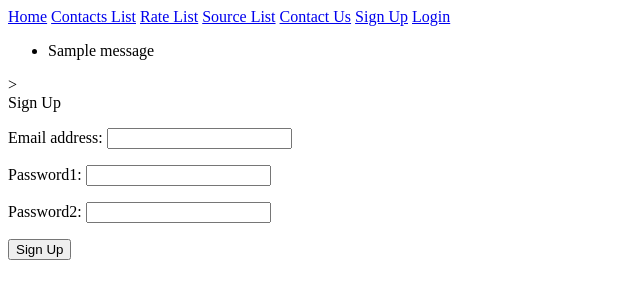
After one commit to nkharlamova/Currency, a Django app: page /accounts/signup/ in a window 1280 px wide. The commit adds this page. Shown: the top 300 px of the page, without its empty margins (0-640 px from the left). Run offline with Django 4.2, Linux system fonts and the light colour scheme; tables that the repository leaves empty hold one stand-in row (values such as "Sample post"); one stand-in notice (Sample message) is shown.

Commit message:
have added classwork 'SignUp'

```diff
--- /dev/null
+++ b/app/accounts/forms.py
@@ -0,0 +1,46 @@
+from accounts.models import User
+
+from django import forms
+from django.conf import settings
+from django.core.mail import send_mail
+from django.urls import reverse
+
+
+class SignUpForm(forms.ModelForm):
+    password1 = forms.CharField(required=True, widget=forms.PasswordInput)
+    password2 = forms.CharField(required=True, widget=forms.PasswordInput)
+
+    class Meta:
+        model = User
+        fields = ('email', 'password1', 'password2',)
+
+    def clean(self):
+        cleaned_data = super().clean()
+        if cleaned_data['password1'] != cleaned_data['password2']:
+            raise forms.ValidationError('Passwords should match!')
+        return cleaned_data
+
+    def save(self, commit=True):
+        cleaned_data = self.cleaned_data
+        user = super().save(commit=False)
+        user.set_password(cleaned_data['password1'])
+        user.is_active = False
+        if commit:
+            user.save()
+        self._send_activation_email(user)
+        return user
+
+    def _send_activation_email(self, user):
+        subject = 'Sign Up'
+        message_body = f'''
+                Activation Link:
+                {settings.HTTP_SCHEMA}://{settings.DOMAIN}{reverse('accounts:activate-user', args=[user.username])}
+                '''
+        email_from = settings.EMAIL_HOST_USER
+        send_mail(
+            subject,
+            message_body,
+            email_from,
+            [user.email],
+            fail_silently=False
+        )
--- a/app/accounts/models.py
+++ b/app/accounts/models.py
@@ -1,5 +1,17 @@
+import uuid
+
 from django.contrib.auth.models import AbstractUser
+from django.db import models
 
 
 class User(AbstractUser):
-    pass
+    USERNAME_FIELD = 'email'
+    REQUIRED_FIELDS = []
+
+    email = models.EmailField('email address', unique=True)
+
+    def save(self, *args, **kwargs):
+        if not self.username:
+            self.username = str(uuid.uuid4())
+
+        super().save(*args, **kwargs)
--- /dev/null
+++ b/app/accounts/templates/signup.html
@@ -0,0 +1,12 @@
+{% extends 'base.html' %}
+
+{% block content %}
+
+<div>Sign Up</div>
+<form method="post">
+    {% csrf_token %}
+    {{ form.as_p }}
+    <button type="submit">Sign Up</button>
+</form>
+
+{% endblock content %}
--- a/app/accounts/urls.py
+++ b/app/accounts/urls.py
@@ -1,10 +1,11 @@
 from accounts import views
 
 from django.urls import path
-
 
 app_name = 'accounts'
 
 urlpatterns = [
     path('my-profile/', views.MyProfile.as_view(), name='my-profile'),
+    path('signup/', views.SignUp.as_view(), name='signup'),
+    path('activate/<uuid:username>/', views.ActivateUser.as_view(), name='activate-user'),
 ]
--- a/app/accounts/views.py
+++ b/app/accounts/views.py
@@ -1,8 +1,11 @@
+from accounts.forms import SignUpForm
 from accounts.models import User
 
+from django.contrib import messages
 from django.contrib.auth.mixins import LoginRequiredMixin
+from django.shortcuts import get_object_or_404
 from django.urls import reverse_lazy
-from django.views.generic import UpdateView
+from django.views.generic import CreateView, RedirectView, UpdateView
 
 
 class MyProfile(LoginRequiredMixin, UpdateView):
@@ -16,3 +19,25 @@ class MyProfile(LoginRequiredMixin, UpdateView):
 
     def get_object(self, queryset=None):
         return self.request.user
+
+
+class SignUp(CreateView):
+    queryset = User.objects.all()
+    template_name = 'signup.html'
+    success_url = reverse_lazy('index')
+    form_class = SignUpForm
+
+
+class ActivateUser(RedirectView):
+    url = reverse_lazy('login')
+
+    def get_redirect_url(self, username):
+        user = get_object_or_404(User, username=username)
+
+        if user.is_active:
+            messages.error(self.request, 'Account is already activated!')
+        else:
+            user.is_active = True
+            user.save(update_fields=['is_active'])
+            messages.success(self.request, 'Account is activated!')
+        return super().get_redirect_url()
--- a/app/currency/templates/base.html
+++ b/app/currency/templates/base.html
@@ -10,6 +10,7 @@
 <body>
 
 {% include 'includes/navbar.html' %}
+{% include 'includes/messages.html' %}
 
 {% block content %}
 {% endblock content %}
--- /dev/null
+++ b/app/currency/templates/includes/messages.html
@@ -0,0 +1,9 @@
+{% if messages %}
+<div>
+    <ul class="messages">
+        {% for message in messages %}
+            <li{% if message.tags %} class="{{ message.tags }}"{% endif %}>{{ message }}</li>
+        {% endfor %}
+    </ul>
+</div>>
+{% endif %}
--- a/app/currency/templates/includes/navbar.html
+++ b/app/currency/templates/includes/navbar.html
@@ -11,7 +11,7 @@
         <a href="{% url 'accounts:my-profile' %}">My Profile</a>
         <a href="{% url 'logout' %}">Logout</a>
     {% else %}
-        <a href="">Sign Up</a>
+        <a href="{% url 'accounts:signup' %}">Sign Up</a>
         <a href="{% url 'login' %}">Login</a>
     {% endif %}
 </nav>
--- a/app/settings/settings.py
+++ b/app/settings/settings.py
@@ -140,7 +140,10 @@ EMAIL_HOST_USER = 'natatest2022@gmail.com'
 # EMAIL_HOST_PASSWORD = 'qwerty12345qwerty@@'
 DEFAULT_FROM_EMAIL = 'natatest2022@gmail.com'
 
-
 LOGIN_REDIRECT_URL = reverse_lazy('index')
 AUTH_USER_MODEL = 'accounts.User'
 LOGOUT_REDIRECT_URL = reverse_lazy('index')
+
+# Custom settings
+DOMAIN = 'localhost:8000'
+HTTP_SCHEMA = 'http'
```
Also changed, not shown: app/accounts/migrations/0002_alter_user_email.py (added).
